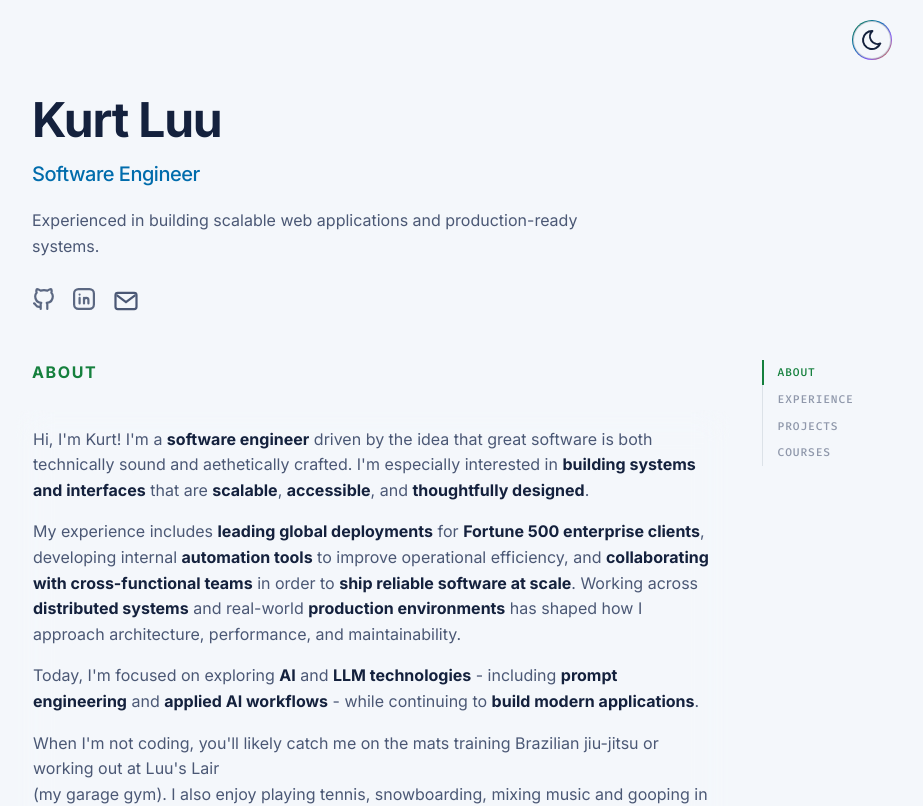
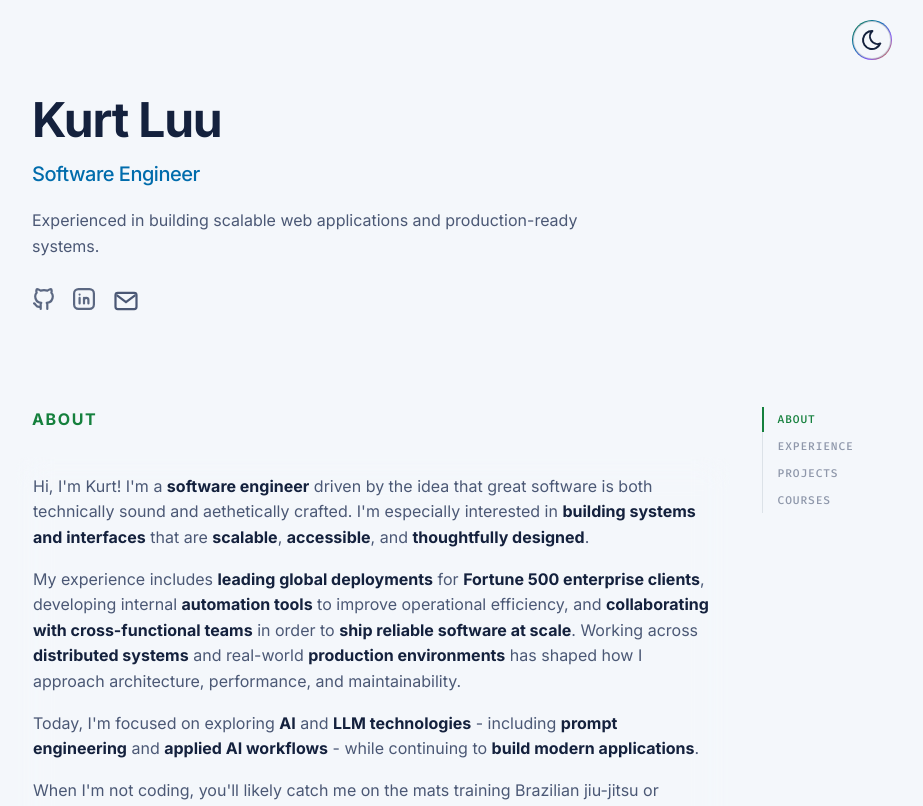
Before and after one commit to kurtluu/portfolio, a React (Vite) app in the folder react-ts-site/: page / in a window 1280 px wide. Shown: the top 806 px of the page, without its empty margins (178-1101 px from the left). Built offline with nearby package versions, Linux system fonts and the light colour scheme.

Commit message:
Update padding between social icons and ABOUT

```diff
--- a/react-ts-site/src/styles.css
+++ b/react-ts-site/src/styles.css
@@ -165,7 +165,7 @@ a {
   position: relative;
   display: flex;
   flex-direction: column;
-  gap: 2.8rem;
+  gap: 5.75rem;
   padding: 6rem 0 6rem;
 }
 
```
